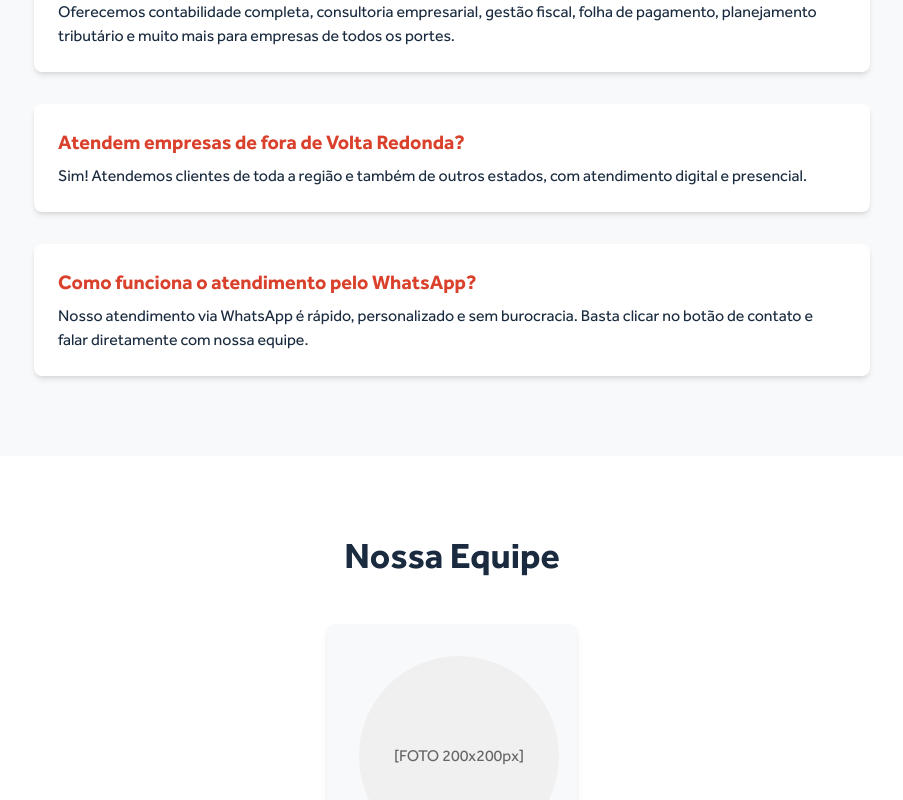
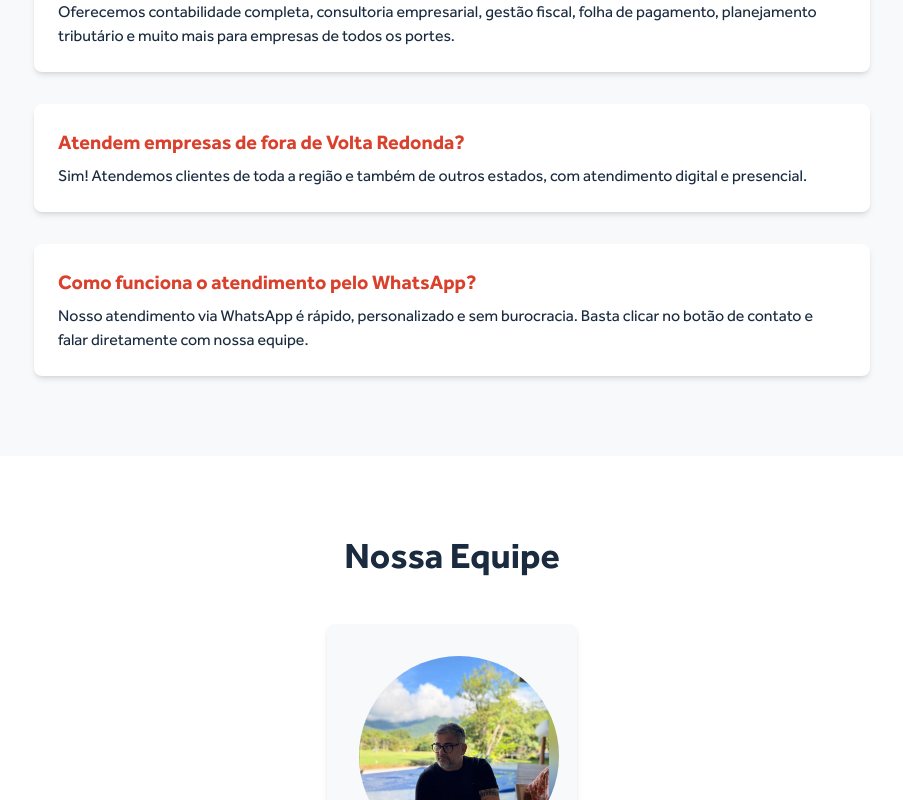
Before and after one commit to Jhonnyss3/site-evidencia, a Next.js app: page / in a window 1280 px wide. Shown: the part 2000-2800 px from the top of the page, without its empty margins (188-1091 px from the left). Built offline with nearby package versions, Linux system fonts and the light colour scheme.

Commit message:
feat: Add FAQ section on menu

```diff
--- a/src/app/layout.tsx
+++ b/src/app/layout.tsx
@@ -30,6 +30,7 @@ export default function RootLayout({ children }: { children: React.ReactNode })
                 { href: "#home", label: "Início" },
                 { href: "#about", label: "Sobre" },
                 { href: "#services", label: "Serviços" },
+                { href: "#sac", label: "FAQ" },
                 { href: "#team", label: "Equipe" },
                 { href: "#contact", label: "Contato" },
               ].map((item) => (
--- a/src/app/page.tsx
+++ b/src/app/page.tsx
@@ -127,22 +127,43 @@ export default function Home() {
           <h2 className="text-center text-[#1a2b3f] text-4xl mb-12 font-bold">Nossa Equipe</h2>
           <div className="flex justify-center mb-12">
             <div className="max-w-[250px] bg-[#f8f9fa] rounded-lg p-8 shadow-md text-center">
-              <div className="w-[200px] h-[200px] bg-[#f0f0f0] rounded-full mx-auto mb-4 flex items-center justify-center text-[#666] text-base object-cover overflow-hidden font-medium">
-                [FOTO 200x200px]
+              <div className="w-[200px] h-[200px] bg-[#f0f0f0] rounded-full mx-auto mb-4 flex items-center justify-center overflow-hidden">
+                <img
+                  src="/marcelo_logo.png"
+                  alt="Contador Responsável"
+                  className="w-full h-full object-cover"
+                  style={{ maxWidth: 200, maxHeight: 200 }}
+                />
               </div>
-              <h3 className="font-bold mb-2 text-[#1a2b3f]">Nome do Contador Responsável</h3>
+              <h3 className="font-bold mb-2 text-[#1a2b3f]">Marcelo Carvalho</h3>
               <p className="text-gray-600 font-normal">CRC: XXXXX</p>
               <p className="text-gray-600 font-normal">Contador Responsável</p>
             </div>
           </div>
           <div className="grid grid-cols-1 sm:grid-cols-2 lg:grid-cols-3 gap-8">
             {[...Array(9)].map((_, i) => (
-              <div className="max-w-[250px] bg-[#f8f9fa] rounded-lg p-8 shadow-md text-center mx-auto" key={i}>
-                <div className="w-[200px] h-[200px] bg-[#f0f0f0] rounded-full mx-auto mb-4 flex items-center justify-center text-[#666] text-base object-cover overflow-hidden font-medium">
-                  [FOTO 200x200px]
+              <div
+                className="max-w-[250px] bg-[#f8f9fa] rounded-lg p-8 shadow-md text-center mx-auto"
+                key={i}
+              >
+                <div className="w-[200px] h-[200px] bg-[#f0f0f0] rounded-full mx-auto mb-4 flex items-center justify-center overflow-hidden">
+                  {i === 0 ? (
+                    <img
+                      src="/fabio_logo.png"
+                      alt="Fábio - Equipe"
+                      className="w-full h-full object-cover"
+                      style={{ maxWidth: 200, maxHeight: 200 }}
+                    />
+                  ) : (
+                    <span className="text-[#666] text-base font-medium">[FOTO 200x200px]</span>
+                  )}
                 </div>
-                <h3 className="font-bold mb-2 text-[#1a2b3f]">Nome {i + 1}</h3>
-                <p className="text-gray-600 font-normal">Cargo</p>
+                <h3 className="font-bold mb-2 text-[#1a2b3f]">
+                  {i === 0 ? "Fábio Silva" : `Nome ${i + 1}`}
+                </h3>
+                <p className="text-gray-600 font-normal">
+                  {i === 0 ? "Diretor Financeiro" : "Cargo"}
+                </p>
               </div>
             ))}
           </div>
```
Also changed, not shown: public/fabio_logo.png (added), public/marcelo_logo.png (added).
